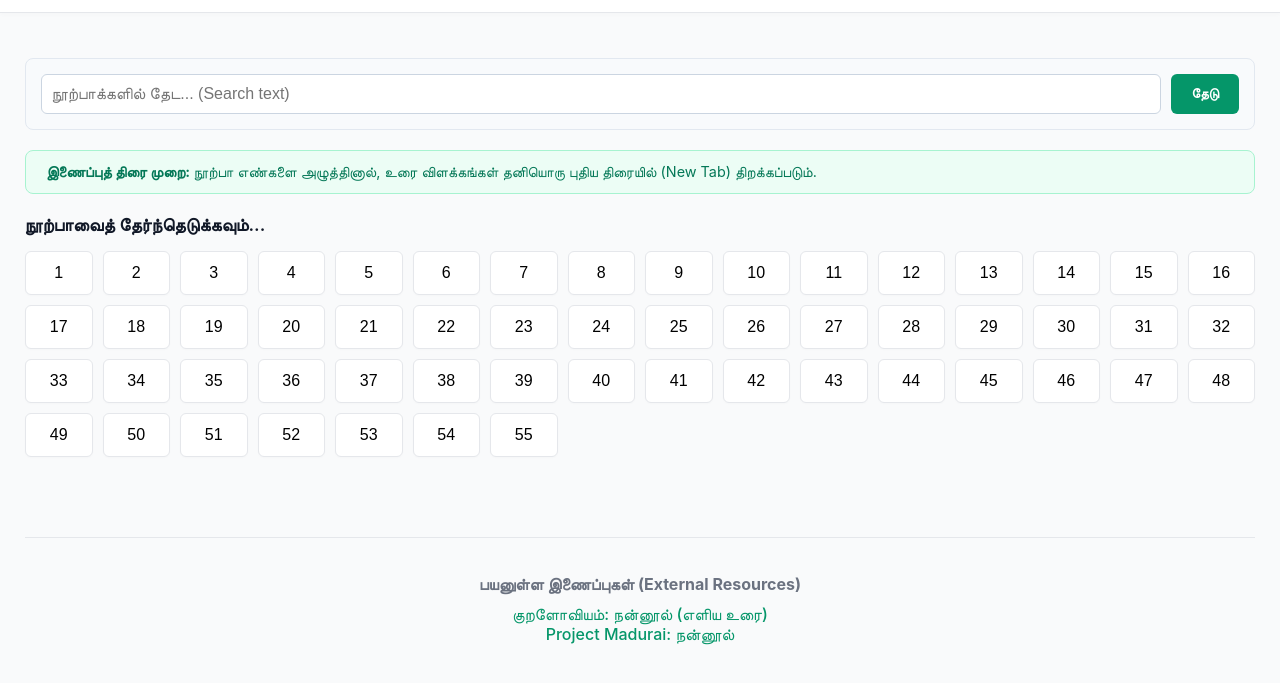
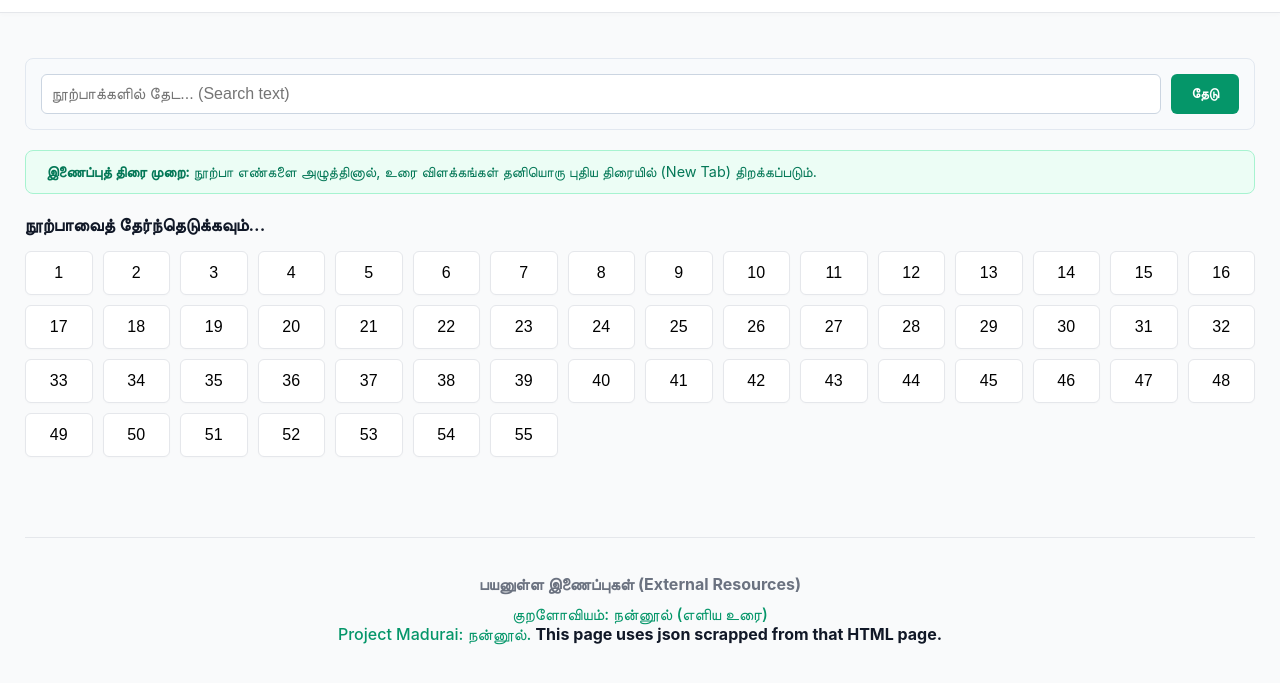
Before and after one commit to sundararajana/nannool, a plain HTML site: page index.html in a window 1280 px wide. Shown: the part 55-738 px from the top of the page. Drawn offline with Linux system fonts and the light colour scheme.

Commit message:
attribution to Project Madurai Nannool page

```diff
--- a/index.html
+++ b/index.html
@@ -286,8 +286,8 @@
                 குறளோவியம்: நன்னூல் (எளிய உரை)
               </a><br>
               <a href="https://www.projectmadurai.org/pm_etexts/utf8/pmuni0152.html" target="_blank" style="color: var(--primary); text-decoration: none; font-weight: 500;">
-              Project Madurai: நன்னூல்
-              </a>
+              Project Madurai: நன்னூல்.
+              </a> <b>This page uses json scrapped from that HTML page.</b>
         </div>
     </main>
 
```
